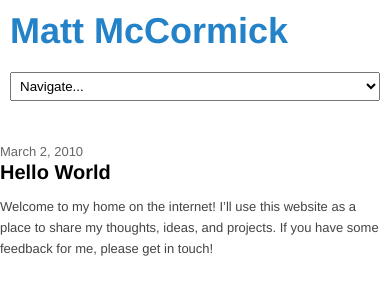
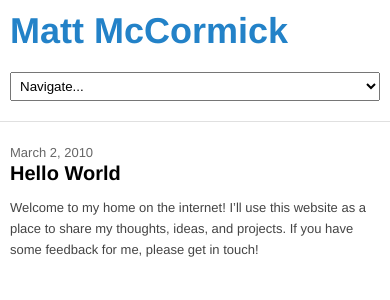
Before and after one commit to mbmccormick/mbmccormick.github.io, a Jekyll site: the page built from _posts/2010-03-02-hello-world.md, in a window 390 px wide. Shown: the top 300 px of the page. Built offline with Jekyll 4.4.1, drawn with Linux system fonts in a browser that asks for light colours; Markdown is read by kramdown in place of the engine named in the settings.

Commit message:
Updating post layout site-wide, and adjusting styling of mobile posts.

```diff
--- a/_layouts/post.html
+++ b/_layouts/post.html
@@ -2,6 +2,7 @@
 layout: default
 ---
 
+<div class="post">
 	<time datetime="{{ page.date | date: "%Y-%m-%d" }}" pubdate="">{{ page.date | date: "%B %e, %Y" }}</time>
     <h1>{{ page.title }}</h1>
     {{ content }}
@@ -10,3 +11,4 @@ layout: default
         <h3>You should follow <strong>@mbmccormick</strong> on twitter right now</h3>
         <p class="subtext">Because who wouldn't want to keep tabs on this passionate software developer, elite hacker, food connoisseur, and dog lover? No one, that's who.</p>
     </a>
+</div>
--- a/css/base.css
+++ b/css/base.css
@@ -803,6 +803,11 @@ code span.comment,code.html span.comment,code.xaml span.comment,.highlight .gh,.
     display:none;
   }
 
+  .post {
+    border-top:1px solid #e0e0e0;
+    padding:0 10px;
+  }
+
   .page {
     border-top:1px solid #e0e0e0;
     padding:0 10px;
```
Lines whose indentation alone changed are shown as unchanged.
